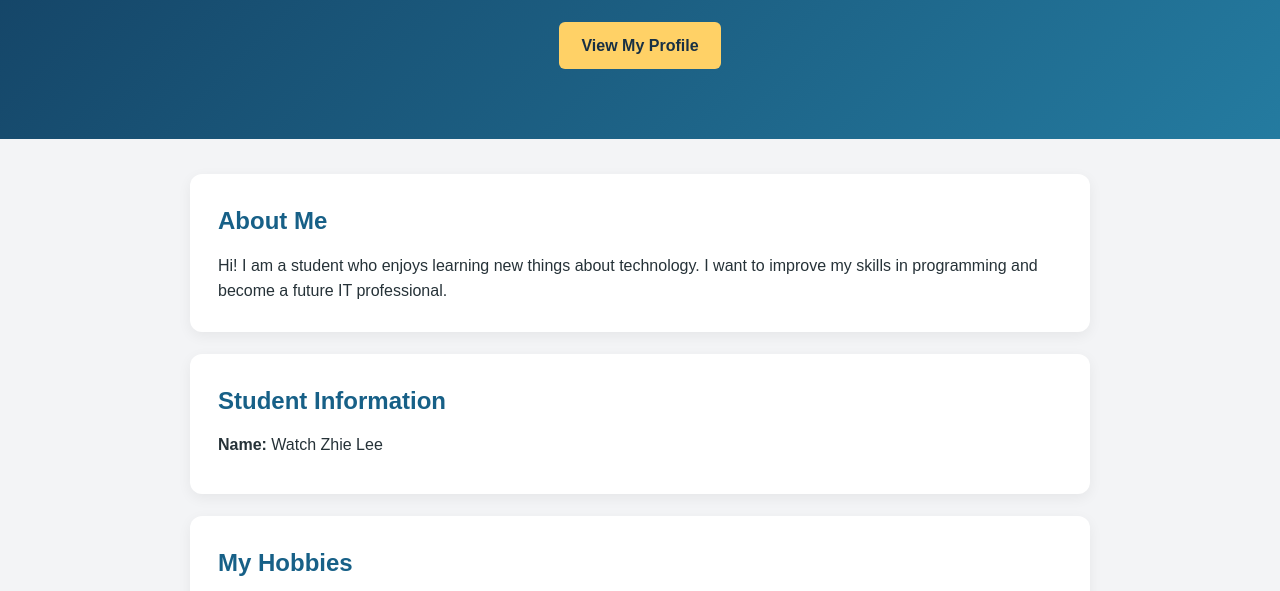
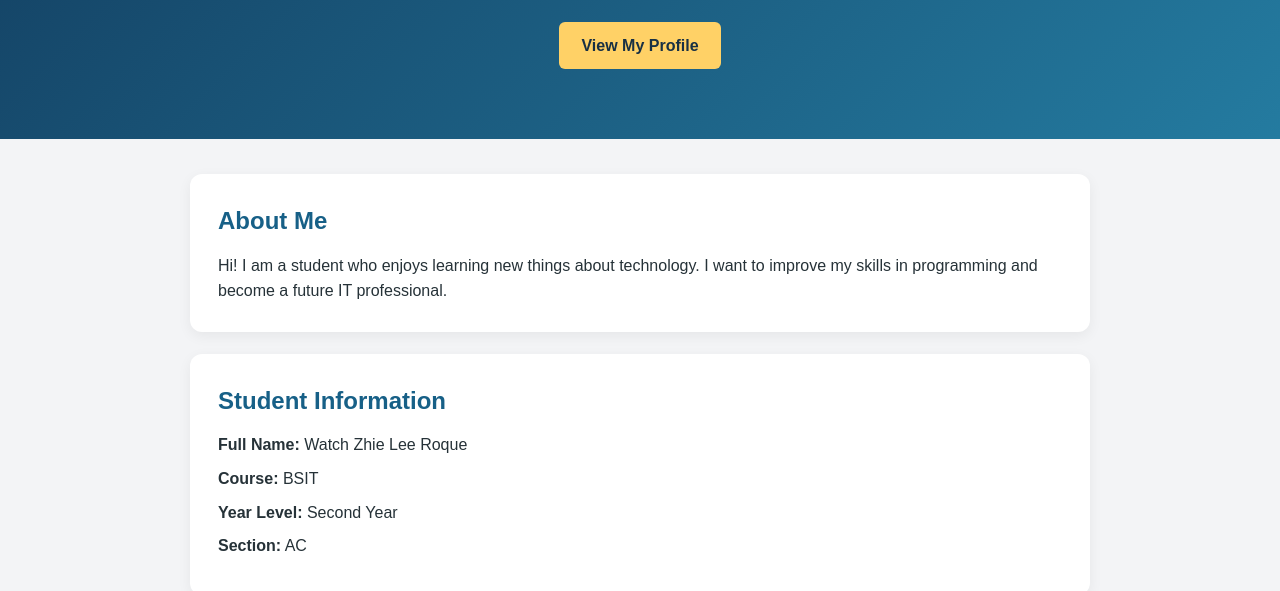
Before and after one commit to roquewensiy-ops/ACT-07, a plain HTML site: page StudentProfile/index.html in a window 1280 px wide. Shown: the part 299-890 px from the top of the page. Drawn offline with Linux system fonts and the light colour scheme.

Commit message:
Update student profile information

```diff
--- a/StudentProfile/index.html
+++ b/StudentProfile/index.html
@@ -37,7 +37,11 @@
         <section class="card" id="profile">
             <h2>Student Information</h2>
             <div class="info">
-                <p><strong>Name:</strong> Watch Zhie Lee </p>
+                <p><strong>Full Name:</strong> Watch Zhie Lee Roque </p>
+                <p><strong>Course:</strong> BSIT </p>
+                <p><strong>Year Level:</strong> Second Year </p>
+                <p><strong>Section:</strong> AC </p>
+
             </div>
         </section>
 
```
